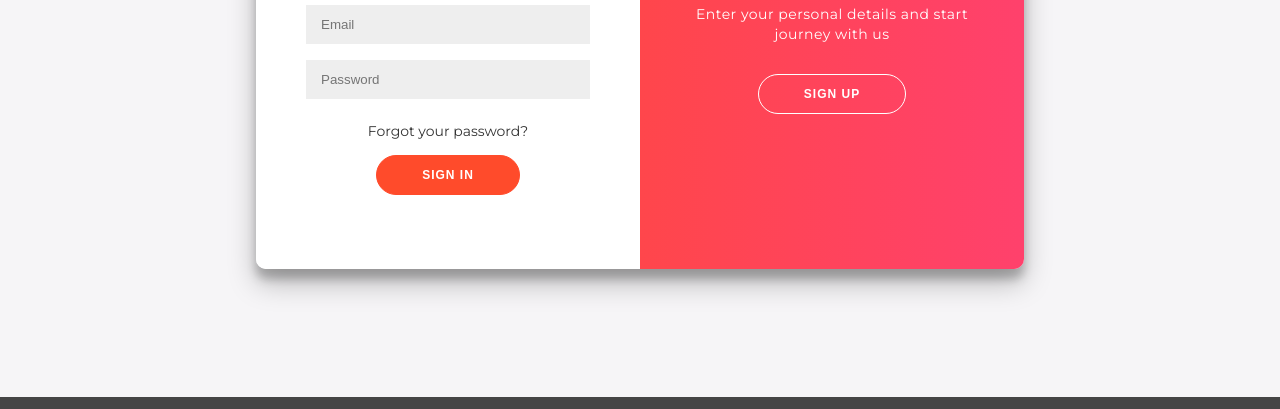
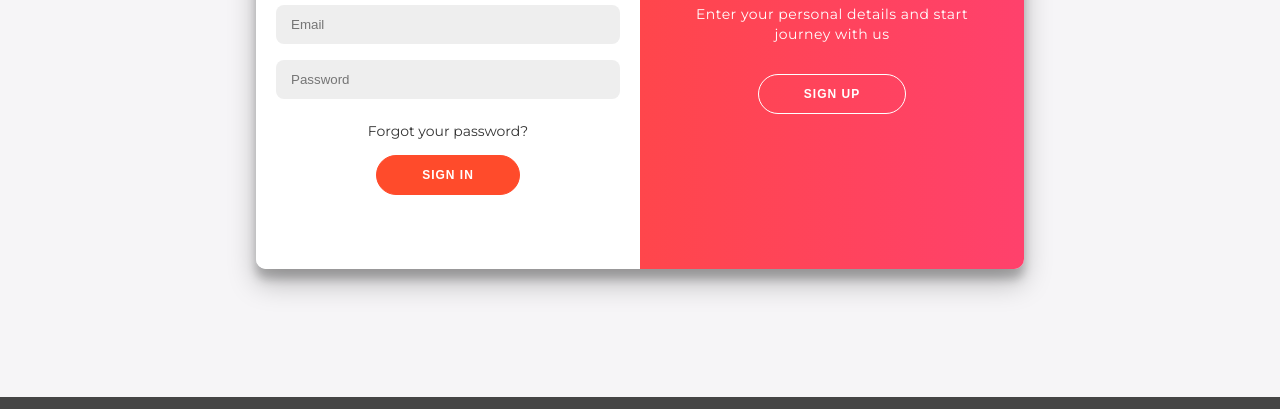
Before and after one commit to morkraksa/morkraksa.github.io, a plain HTML site: page index.html in a window 1280 px wide. Shown: the part 351-760 px from the top of the page. Drawn offline with Linux system fonts and the light colour scheme.

Commit message:
Add files via upload

```diff
--- a/index.html
+++ b/index.html
@@ -3,9 +3,9 @@
 <head>
     <meta charset="UTF-8">
     <meta name="viewport" content="width=device-width, initial-scale=1.0">
-    <title>Document</title>
+    <title>MORK-RAKSA</title>
     <link rel="stylesheet" href="style.css">
-	<link rel="shortcut icon" type="x-icon" href="coding.png">
+	<link rel="shortcut icon" type="x-icon" href="shiba_inu.png">
     <script src="script.js"></script>
     <link rel="stylesheet" href="https://cdnjs.cloudflare.com/ajax/libs/font-awesome/6.5.1/css/all.min.css" integrity="sha512-DTOQO9RWCH3ppGqcWaEA1BIZOC6xxalwEsw9c2QQeAIftl+Vegovlnee1c9QX4TctnWMn13TZye+giMm8e2LwA==" crossorigin="anonymous" referrerpolicy="no-referrer" />
 </head>
--- a/style.css
+++ b/style.css
@@ -76,7 +76,7 @@ form {
 	align-items: center;
 	justify-content: center;
 	flex-direction: column;
-	padding: 0 50px;
+	padding: 0 20px;
 	height: 100%;
 	text-align: center;
 }
@@ -87,6 +87,7 @@ input {
 	padding: 12px 15px;
 	margin: 8px 0;
 	width: 100%;
+	border-radius: 8px;
 }
 
 .container {
```
Also changed, not shown: shiba_inu.png (added).
